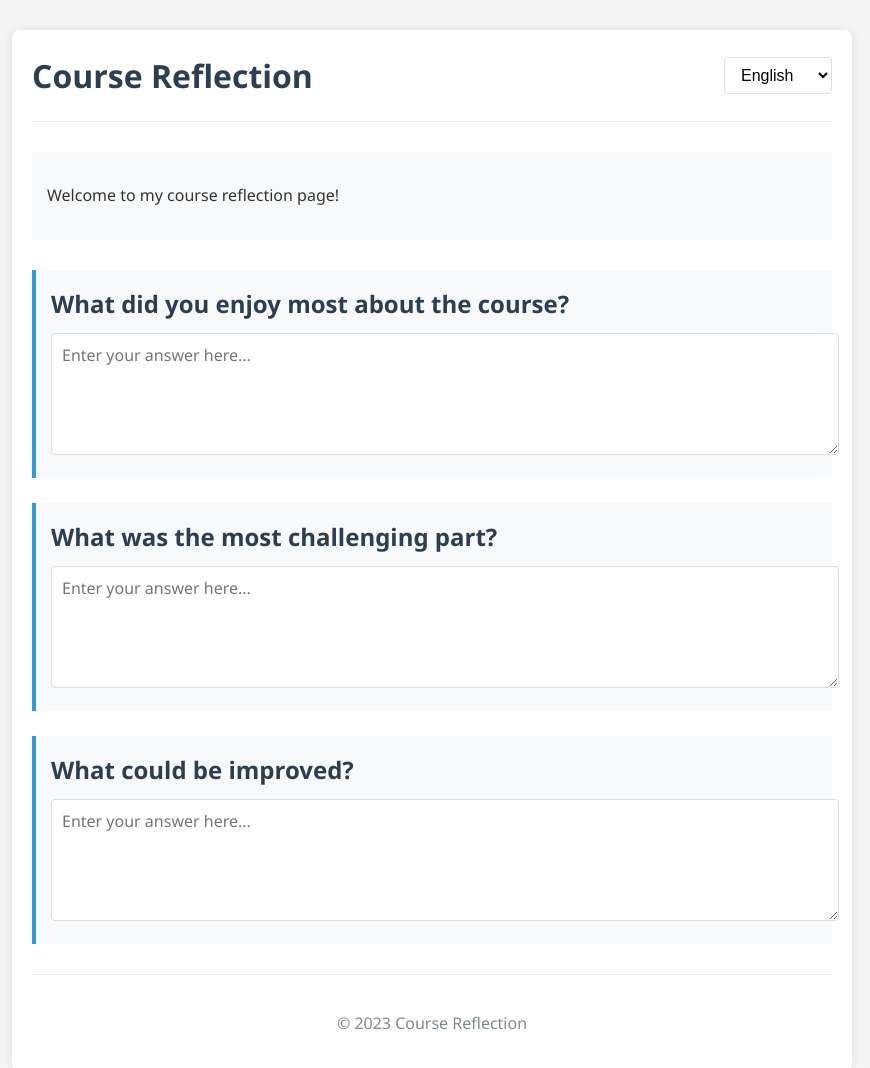
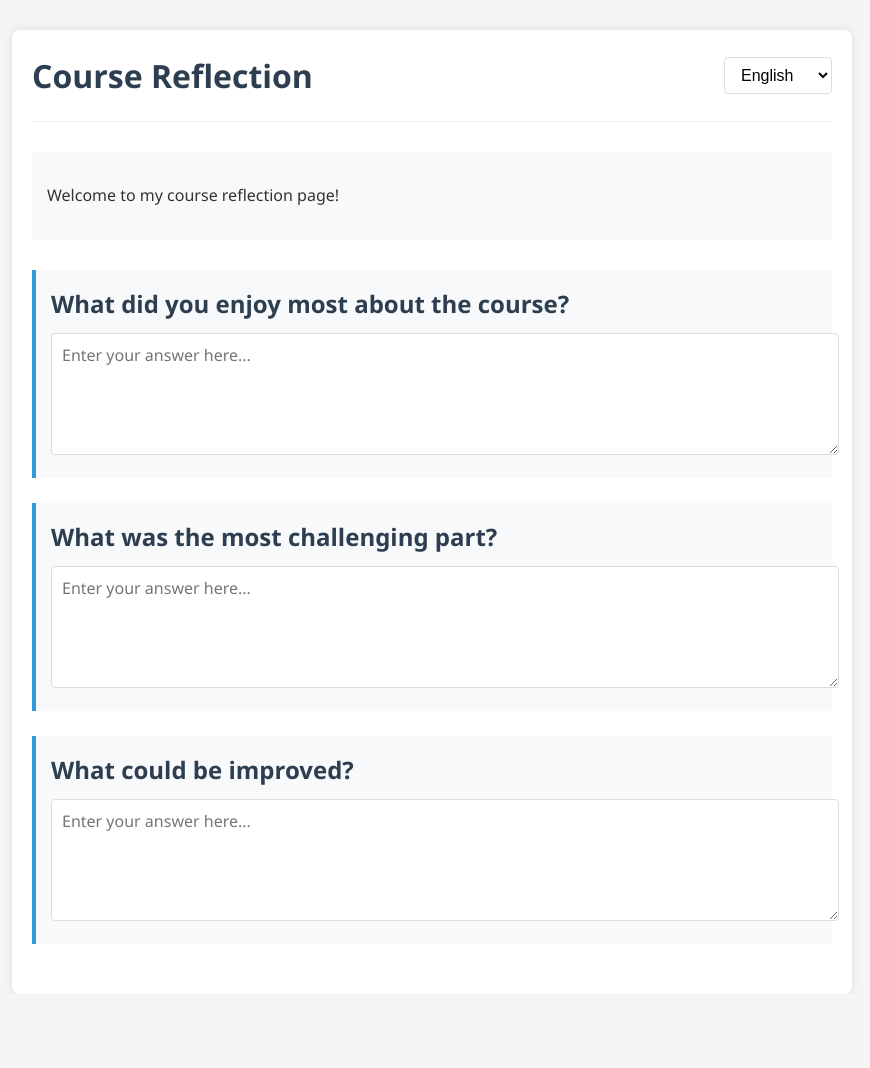
Before and after one commit to Khaalid245/Course_managment_backend, a website: page course-management-backend/public/index.html in a window 1280 px wide. Shown: the whole page, without its empty margins (208-1078 px from the left). After the commit the page ends 994 px from the top, so only its background shows below. Drawn offline with Linux system fonts and the light colour scheme.

Commit message:
done test

```diff
--- a/course-management-backend/public/index.html
+++ b/course-management-backend/public/index.html
@@ -43,9 +43,7 @@
             </section>
         </main>
 
-        <footer>
-            <p id="footer-text">© 2023 Course Reflection</p>
-        </footer>
+
     </div>
 
     <script src="script.js"></script>
```
Also changed, not shown: course-management-backend/public/script.js (+14 -18 lines).
